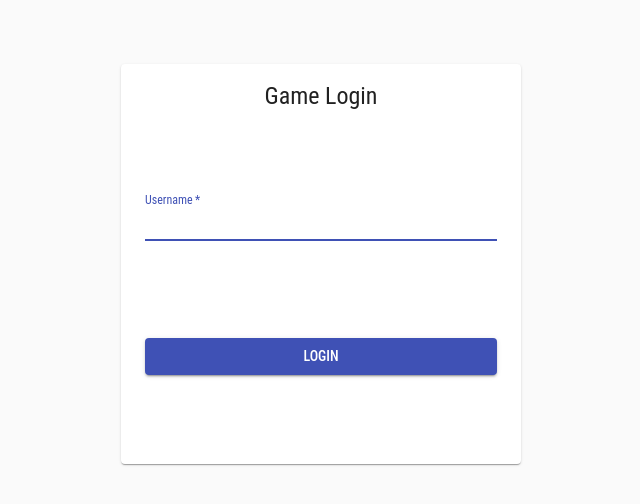
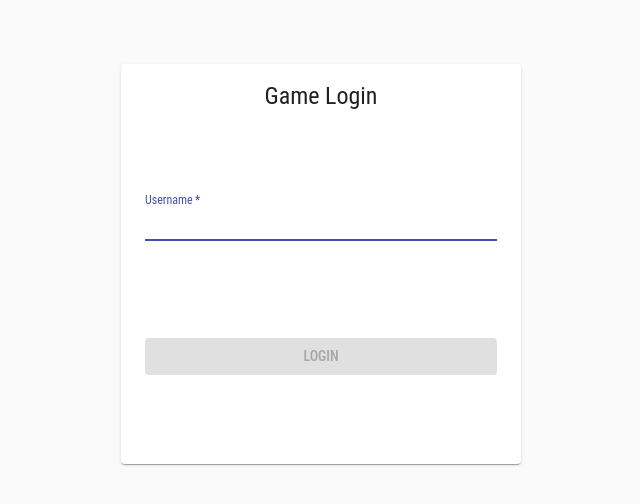
Before and after one commit to roshanabhishek/trivia-game-app, a React (Create React App) app in the folder Client/: page / in a window 1280 px wide. Shown: the top 504 px of the page, without its empty margins (319-959 px from the left). Built offline with nearby package versions, Linux system fonts and the light colour scheme.

Commit message:
move back to old screen

```diff
--- a/Client/src/pages/Login.js
+++ b/Client/src/pages/Login.js
@@ -86,7 +86,7 @@ class Login extends Component {
               variant="contained"
               color="primary"
               className={classes.submit}
-              disabled={this.state.loading}
+              disabled={this.state.loading || this.state.username === ''}
             >
               Login
             </Button>
--- a/Client/src/pages/Waiting.js
+++ b/Client/src/pages/Waiting.js
@@ -52,6 +52,10 @@ class Waiting extends Component {
       return <Redirect to={{ pathname: '/game' }} />;
     }
 
+    if (this.props.gameState === 'not_started') {
+      return <Redirect to={{ pathname: '/join' }} />;
+    }
+
     const { classes } = this.props;
 
     return (
```
